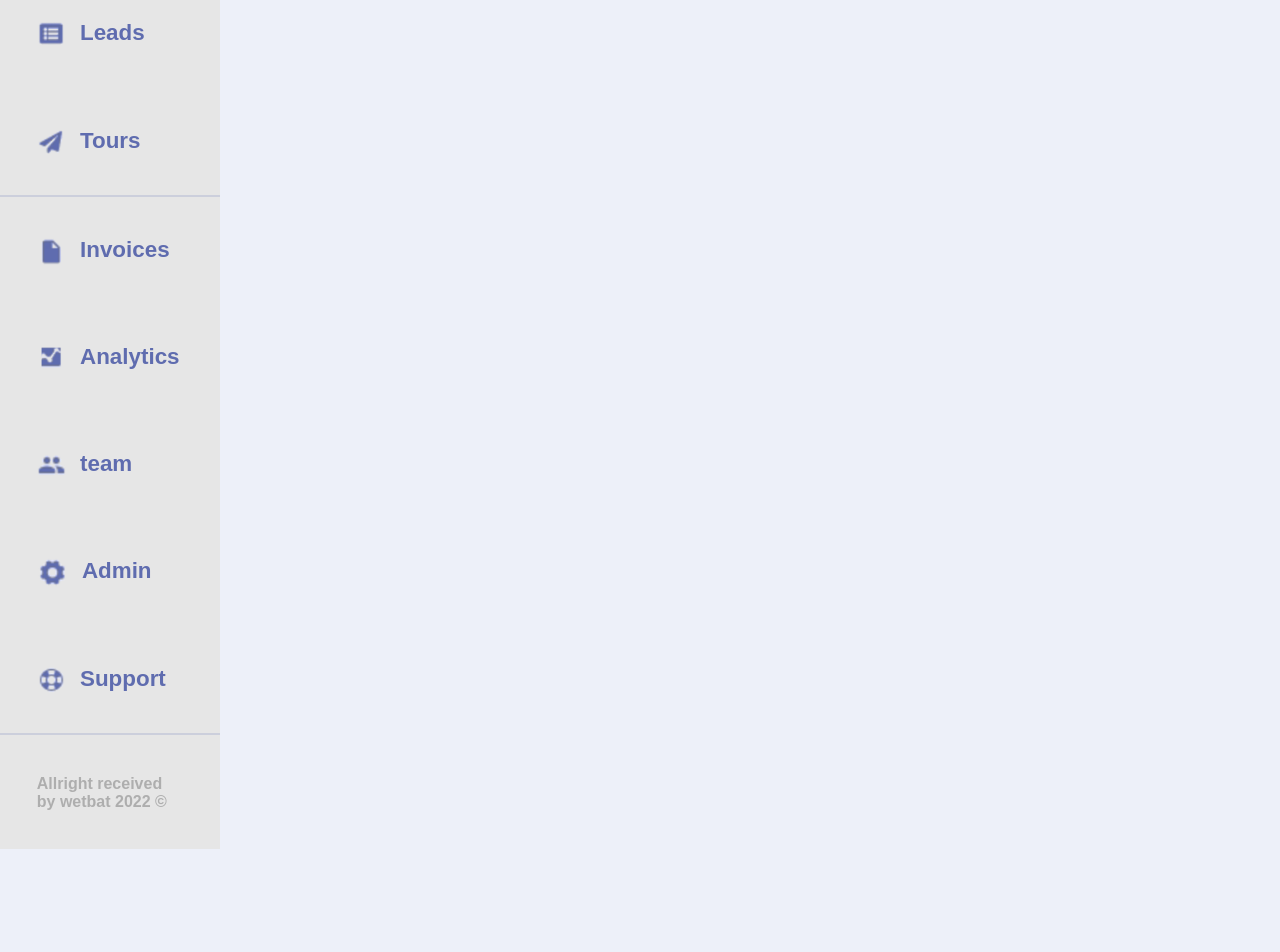
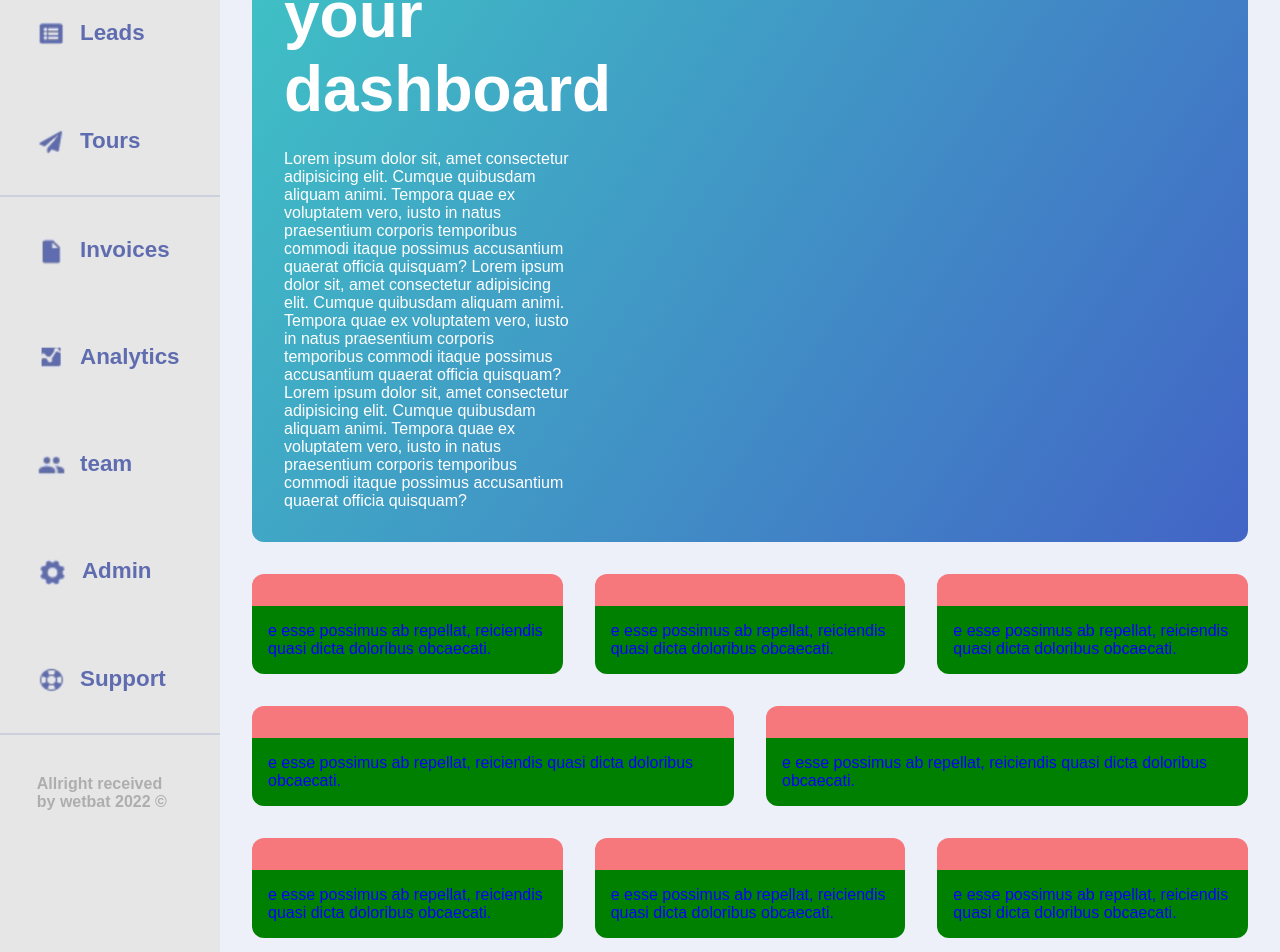
Before and after one commit to SamirSouzaSys/lcdc_wetbat_samir, a React (Create React App) app: page / in a window 1280 px wide. Shown: the part 320-1272 px from the top of the page. Before the commit the page ends 1169 px from the top, so only its background shows below. Built offline with nearby package versions, Linux system fonts and the light colour scheme; a web font is replaced by a local one.

Commit message:
Card - Loading

```diff
--- a/src/App.tsx
+++ b/src/App.tsx
@@ -1,5 +1,7 @@
-import { Header }  from "./components/default/Header";
+import { Header } from "./components/default/Header";
 import { Sidebar } from "./components/default/Sidebar";
+import { Card } from "./components/Card";
+import { CardMain } from "./components/CardMain";
 import { GlobalStyle } from "./styles/global";
 
 // import { library } from '@fortawesome/fontawesome-free'
@@ -11,9 +13,49 @@ import { GlobalStyle } from "./styles/global";
 export function App() {
   return (
     <>
-      <Header/>
-      <Sidebar/>
-      <GlobalStyle/>
+      <Header />
+      <div className="mainContent">
+        <Sidebar />
+        <main>
+          <div className="row">
+            <CardMain/>
+          </div>
+          <div className="row">
+            <Card
+              header={"Quick quote"}
+              width={35}
+              />
+            <Card
+              header={"Pending quotes"}
+              width={35}
+              />
+            <Card
+              header={"New Leads"}
+              width={35}
+            />
+          </div>
+          <div className="row">
+            <Card
+              header={"Popular destinations & packages"}
+            />
+            <Card
+              header={"Teams chat"}
+            />
+          </div>
+          <div className="row">
+            <Card
+              header={"Revenue"}
+            />
+            <Card
+              header={"Potential revenue"}
+            />
+            <Card
+              header={"Close ratios"}
+            />
+          </div>
+        </main>
+      </div>
+      <GlobalStyle />
     </>
   );
 }
--- /dev/null
+++ b/src/components/Card/index.tsx
@@ -0,0 +1,18 @@
+import { CardHeader } from "../CardHeader";
+import { Container, Content } from "./styles";
+
+export function Card(props:any) {
+
+  return (
+    <>
+      <Container>
+        <CardHeader
+          ContentHeader = { props.header } >
+        </CardHeader>
+        <Content>
+          e esse possimus ab repellat, reiciendis quasi dicta doloribus obcaecati.
+        </Content>
+      </Container>
+    </>
+  )
+}
--- /dev/null
+++ b/src/components/Card/styles.ts
@@ -0,0 +1,25 @@
+import styled from 'styled-components'
+
+export const Container = styled.header`
+   /* 100%; */
+  margin: 1rem;
+
+  header{
+    background: rgba(255,0,0,.5);
+    border-radius: 12px 12px 0 0 ;
+    font-weight: 600;
+    /* color: yellow; */
+    padding: 1rem;
+  }
+  /* height: 2rem; */
+  `
+
+export const Content = styled.div`
+/* background: rgba(255,0,0,.5); */
+  background: green;
+  color: blue;
+  border-radius: 0 0 12px 12px ;
+  padding: 1rem;
+  /* height: 2rem; */
+  width: 100%;
+`
--- /dev/null
+++ b/src/components/CardHeader/index.tsx
@@ -0,0 +1,12 @@
+import { Container, Content } from "./styles";
+
+export function CardHeader(props: any) {
+
+  return (
+    <>
+      <header>
+        {props.header}
+      </header>
+    </>
+  )
+}
--- /dev/null
+++ b/src/components/CardHeader/styles.ts
@@ -0,0 +1,25 @@
+import styled from 'styled-components'
+
+export const Container = styled.header`
+   /* 100%; */
+  margin: 1rem;
+
+  header{
+    background: rgba(255,0,0,.5);
+    border-radius: 12px 12px 0 0 ;
+    font-weight: 600;
+    /* color: yellow; */
+    padding: 1rem;
+  }
+  /* height: 2rem; */
+  `
+
+export const Content = styled.div`
+/* background: rgba(255,0,0,.5); */
+  background: green;
+  color: blue;
+  border-radius: 0 0 12px 12px ;
+  padding: 1rem;
+  /* height: 2rem; */
+  width: 100%;
+`
--- /dev/null
+++ b/src/components/CardMain/index.tsx
@@ -0,0 +1,24 @@
+import { CardHeader } from "../CardHeader";
+import { Container, Content } from "./styles";
+
+export function CardMain(props:any) {
+
+  return (
+    <>
+      <Container>
+        <Content>
+          <div className="main-left">
+            <h1>
+              Welcome to<br/>your dashboard
+            </h1>
+            <p>
+              Lorem ipsum dolor sit, amet consectetur adipisicing elit. Cumque quibusdam aliquam animi. Tempora quae ex voluptatem vero, iusto in natus praesentium corporis temporibus commodi itaque possimus accusantium quaerat officia quisquam?
+              Lorem ipsum dolor sit, amet consectetur adipisicing elit. Cumque quibusdam aliquam animi. Tempora quae ex voluptatem vero, iusto in natus praesentium corporis temporibus commodi itaque possimus accusantium quaerat officia quisquam?
+              Lorem ipsum dolor sit, amet consectetur adipisicing elit. Cumque quibusdam aliquam animi. Tempora quae ex voluptatem vero, iusto in natus praesentium corporis temporibus commodi itaque possimus accusantium quaerat officia quisquam?
+            </p>
+          </div>
+        </Content>
+      </Container>
+    </>
+  )
+}
--- /dev/null
+++ b/src/components/CardMain/styles.ts
@@ -0,0 +1,33 @@
+import styled from 'styled-components'
+
+export const Container = styled.header`
+   /* 100%; */
+  margin: 1rem;
+  background: rgb(66,100,198);
+  background: -moz-linear-gradient(304deg, rgba(66,100,198,1) 0%, rgba(63,201,197,1) 100%);
+  background: -webkit-linear-gradient(304deg, rgba(66,100,198,1) 0%, rgba(63,201,197,1) 100%);
+  background: linear-gradient(304deg, rgba(66,100,198,1) 0%, rgba(63,201,197,1) 100%);
+  filter: progid:DXImageTransform.Microsoft.gradient(startColorstr="#4264c6",endColorstr="#3fc9c5",GradientType=1);
+
+  border-radius: 12px;
+  padding: 1rem;
+  width: 100%;
+
+  `
+
+export const Content = styled.div`
+  .main-left {
+    width:33%;
+    padding: 1rem;
+    color:white;
+
+    h1 {
+      font-size: 4rem;
+      font-weight: 800;
+      margin-bottom: 1.5rem;
+    }
+  }
+  .main-right {
+    width:33%;
+  }
+`
--- a/src/styles/global.ts
+++ b/src/styles/global.ts
@@ -35,6 +35,7 @@ export const GlobalStyle = createGlobalStyle`
   body {
     background-color: var(--background);
     -webkit-font-smoothing: antialiased;
+
   }
 
   body, input, textarea, button {
@@ -54,4 +55,16 @@ export const GlobalStyle = createGlobalStyle`
     opacity: 0.6;
     cursor: not-allowed;
   }
+
+  .mainContent{
+    display: flex;
+
+    main {
+        margin: 1rem;
+    }
+  }
+
+  .row{
+    display: flex;
+  }
 `
```
